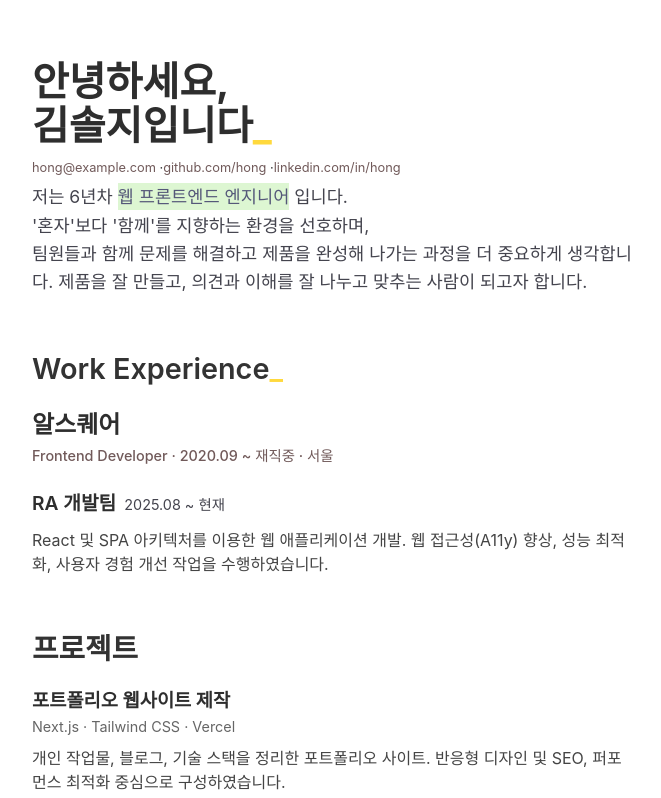
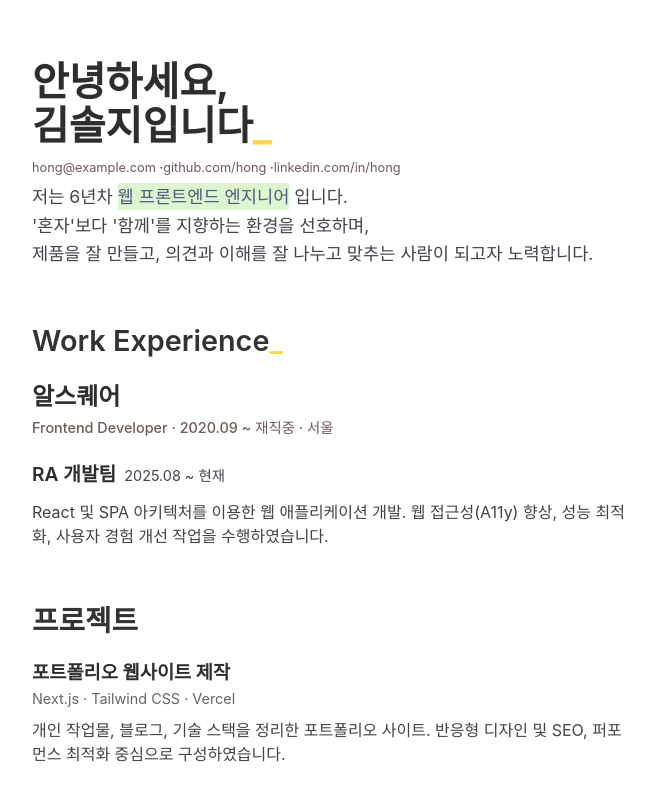
Before and after one commit to so1gging/sol-log, a Next.js app: page / in a window 1280 px wide. Shown: the top 798 px of the page, without its empty margins (308-969 px from the left). Built offline with nearby package versions, Linux system fonts and the light colour scheme.

Commit message:
소개 문구 수정

```diff
--- a/app/page.tsx
+++ b/app/page.tsx
@@ -18,9 +18,8 @@ export default function Home() {
           입니다.
           <br />
           &#39;혼자&#39;보다 &#39;함께&#39;를 지향하는 환경을 선호하며,
-          <br /> 팀원들과 함께 문제를 해결하고 제품을 완성해 나가는 과정을 더
-          중요하게 생각합니다. 제품을 잘 만들고, 의견과 이해를 잘 나누고 맞추는
-          사람이 되고자 합니다.
+          <br /> 제품을 잘 만들고, 의견과 이해를 잘 나누고 맞추는 사람이 되고자
+          노력합니다.
         </p>
       </header>
 
```
